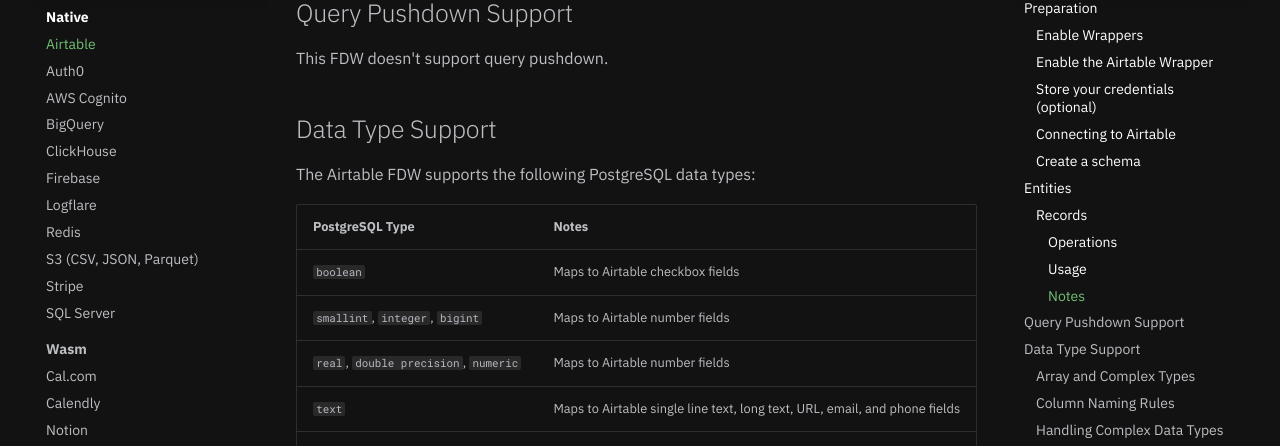
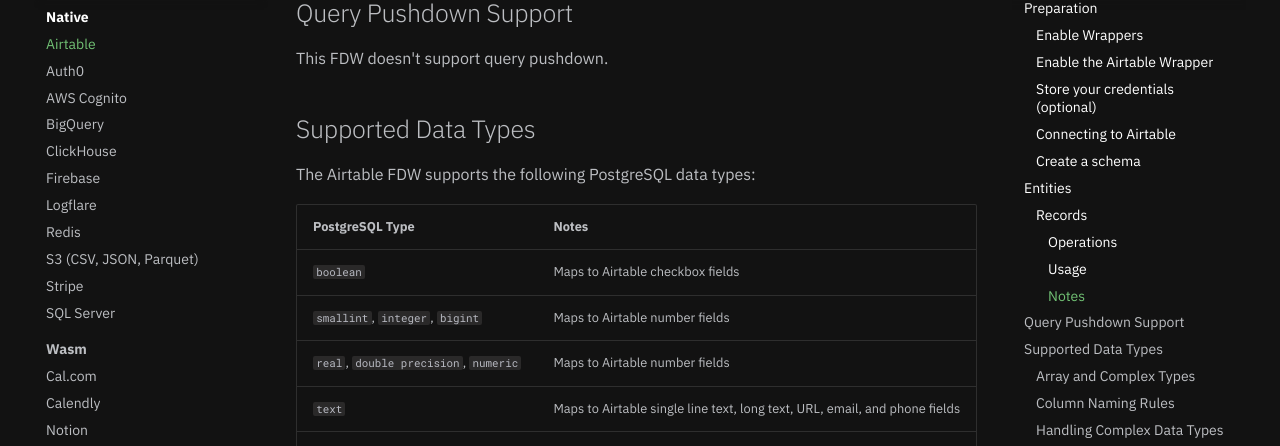
Before and after one commit to supabase/wrappers, an MkDocs documentation site: the page built from docs/catalog/airtable.md, in a window 1280 px wide and 900 px high, scrolled down 2446 px. Shown: the part 148-594 px from the top of the window. Built offline with MkDocs 1.6.1 and Material for MkDocs 9.7.7, drawn with Linux system fonts in a browser that asks for light colours; comment, search, counter and statistics services are not loaded.

Commit message:
Update docs/catalog/airtable.md

```diff
--- a/docs/catalog/airtable.md
+++ b/docs/catalog/airtable.md
@@ -123,7 +123,7 @@
 
 This FDW doesn't support query pushdown.
 
-## Data Type Support
+## Supported Data Types
 
 The Airtable FDW supports the following PostgreSQL data types:
 
```
